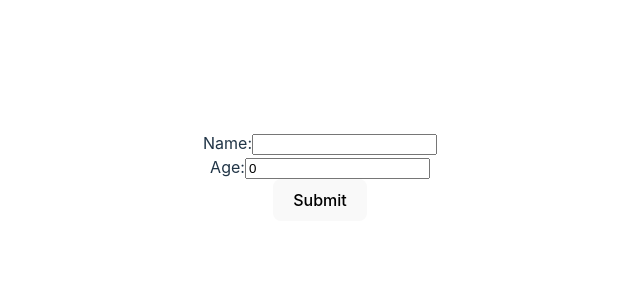
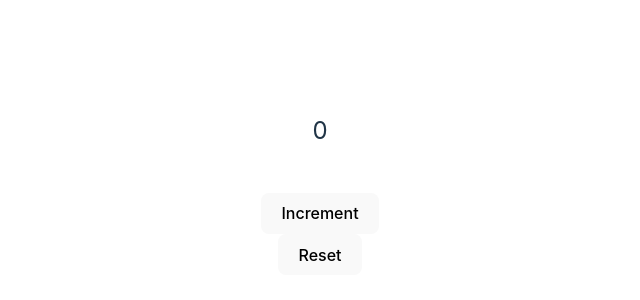
Before and after one commit to Azicojan/various_react_projects, a React (Vite) app in the folder practice_react/: page / in a window 1280 px wide. Shown: the part 216-516 px from the top of the page, without its empty margins (320-960 px from the left). Built offline with nearby package versions, Linux system fonts and the light colour scheme.

Commit message:
still practicing the useEffect hook in React

```diff
--- a/practice_react/src/App.jsx
+++ b/practice_react/src/App.jsx
@@ -1132,7 +1132,7 @@ const App = () => {
 };
 
 export default App;
-*/
+
 
 const App = () => {
   const [name, setName] = useState("");
@@ -1183,3 +1183,58 @@ const App = () => {
 };
 
 export default App;
+
+
+const App = () => {
+  const [windowWidth, setWindowWidth] = useState(window.innerWidth);
+
+  useEffect(() => {
+    const handleResize = () => {
+      setWindowWidth(() => window.innerWidth);
+      console.log("Window is resized.");
+    };
+
+    window.addEventListener("resize", handleResize);
+
+    return () => {
+      window.removeEventListener("resize", handleResize);
+    };
+  }, []);
+  return <div>{windowWidth}</div>;
+};
+
+export default App;
+*/
+
+const App = () => {
+  const [count, setCount] = useState(0);
+
+  const randomColor = () =>
+    "#" + Math.floor(Math.random() * 16777215).toString(16);
+
+  useEffect(() => {
+    const changeColor = (color) => {
+      const elem = document.getElementById("color_change");
+      elem.style.backgroundColor = color;
+    };
+    if (count === 0) {
+      changeColor("white");
+    } else if (count % 5 === 0) {
+      changeColor(randomColor());
+    }
+  }, [count]);
+
+  return (
+    <>
+      <div id="color_change" style={{ padding: "20px", fontSize: "24px" }}>
+        {count}
+      </div>
+      <br />
+      <button onClick={() => setCount(count + 1)}>Increment</button>
+      <br />
+      <button onClick={() => setCount(0)}>Reset</button>
+    </>
+  );
+};
+
+export default App;
```
